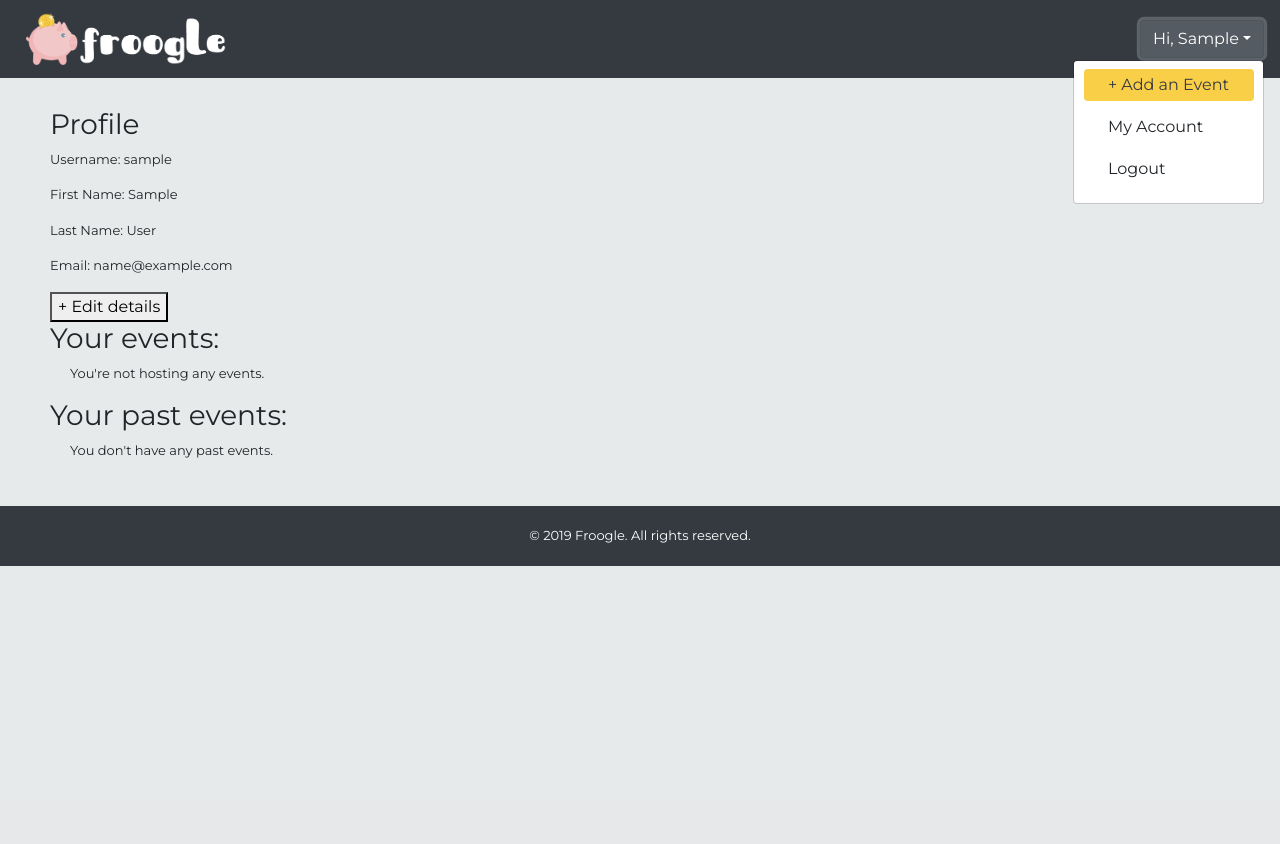
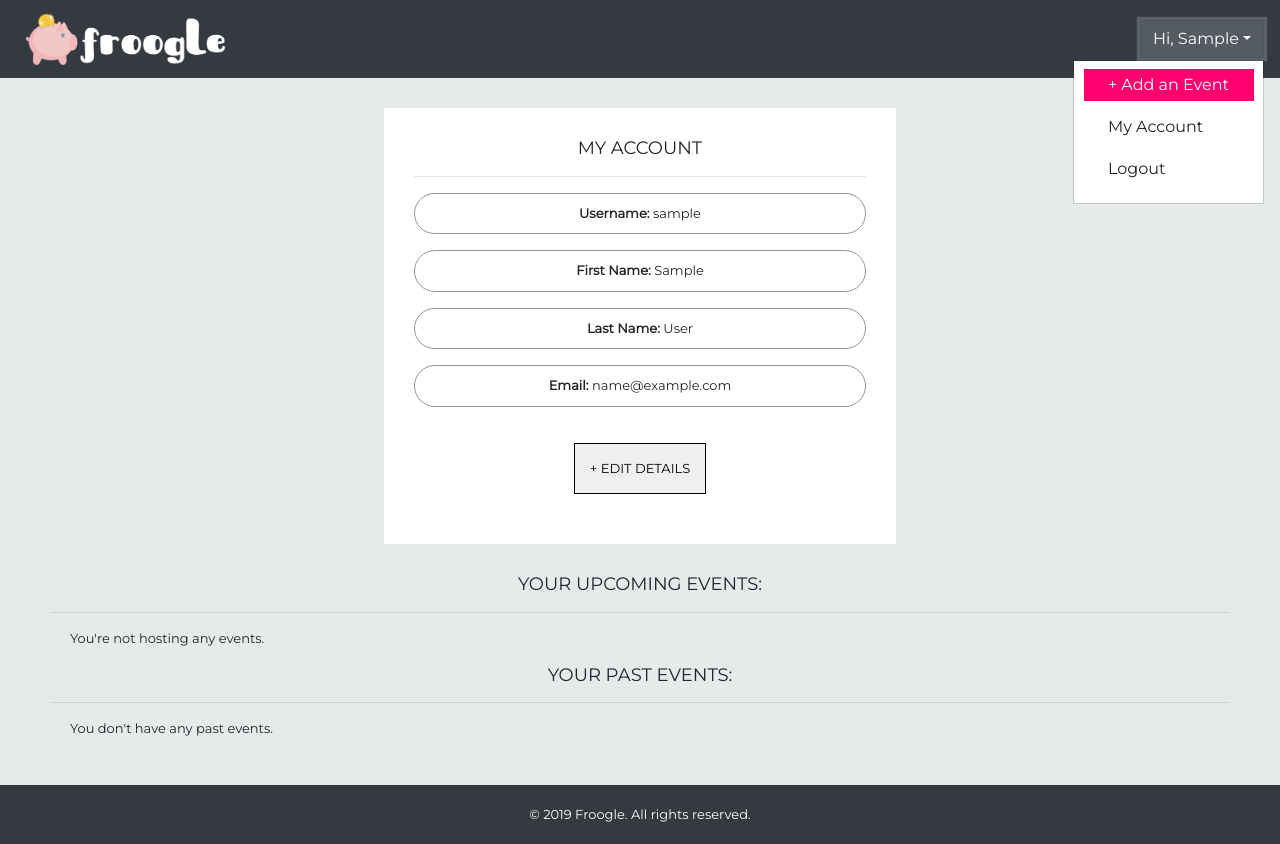
Before and after one commit to jojo-baker/eventfinda-app, a Django app: page /event-finder/my-account/ in a window 1280 px wide, after a click that opens the changed part. Before the commit the page ends 566 px from the top, so only its background shows below. Run offline with Django 3.2, Linux system fonts and the light colour scheme; the visitor is signed in with stand-in values (Sample User, id 1); data that the repository does not hold is empty; some libraries are stand-ins or nearby versions.

Commit message:
styling internal pages

```diff
--- a/eventFinderApp/templates/eventFinderApp/account.html
+++ b/eventFinderApp/templates/eventFinderApp/account.html
@@ -2,20 +2,29 @@
 
 {% block content %}
 
-<h3>Profile</h3>
-<p>Username: {{ user.username }}</p>
-<p>First Name: {{ user.first_name }}</p>
-<p>Last Name: {{ user.last_name }}</p>
-<p>Email: {{ user.email }}</p>
+<div class="profile-details-container">
+    <div class="profile-details">
+        <h3 class="profile-titles">My Account</h3>
+        <hr>
+        <div class="profile-user-details">
+            <p class="user-details"><strong>Username:</strong> {{ user.username }}</p>
+            <p class="user-details"><strong>First Name:</strong> {{ user.first_name }}</p>
+            <p class="user-details"><strong>Last Name:</strong> {{ user.last_name }}</p>
+            <p class="user-details"><strong>Email:</strong> {{ user.email }}</p>
+        </div>
 
-{% if user.is_authenticated %}
-        <a href="{% url 'users:editprofile' %}"><button id="editprofile">+ Edit details</button></a>
-{% else %}
-    <p><a href="{% url 'login' %}">Login to edit this profile</a></p>
-{% endif %}
+        {% if user.is_authenticated %}
+                <div class="center-button">
+                <a href="{% url 'users:editprofile' %}"><button id="editprofile">+ Edit details</button></a>
+                </div>
+        {% else %}
+            <p><a href="{% url 'login' %}">Login to edit this profile</a></p>
+        {% endif %}
+    </div>
+</div>
 
-<h3>Your events:</h3>
-
+<h3 class="profile-titles">Your upcoming events:</h3>
+<hr>
 <div class = "container">
         <div class ="row">
             {% if events_list %}
@@ -31,7 +40,8 @@
         </div>
     </div>
 
-<h3>Your past events:</h3>
+<h3 class="profile-titles">Your past events:</h3>
+<hr>
 <div class = "container">
         <div class ="row">
             {% if events_list %}
--- a/eventFinderApp/templates/eventFinderApp/editevent.html
+++ b/eventFinderApp/templates/eventFinderApp/editevent.html
@@ -1,6 +1,8 @@
 {% extends "base.html" %}
 {% block content %}
 
+<div class="page-container">
+    <div class="sm-page-container">
         {% load crispy_forms_tags %}
         <form method="post" novalidate enctype="multipart/form-data">
             {{ eventform.media }}
@@ -8,4 +10,6 @@
             {{ form|crispy }}
             <button type="submit" value="Update" class="btn btn-primary">Update</button>
         </form>
+    </div>
+</div>
 {% endblock %}
--- a/eventFinderApp/templates/eventFinderApp/index.html
+++ b/eventFinderApp/templates/eventFinderApp/index.html
@@ -26,7 +26,7 @@
             <span aria-hidden="true">&times;</span>
           </button>
         </div>
-        <div class="modal-body">
+        <div class="modal-body filter-pop-up">
           <form method="GET">
             {{ filter.form }}
             {{ form.media }}
--- a/static/style.css
+++ b/static/style.css
@@ -6,16 +6,7 @@
     margin: 0px 50px;
     background-color: #e6eaea;
     font-family: 'Montserrat', sans-serif;
-    /* margin: 0 auto; */
-    /* background-image: url("{% static/piggy-bg.jpg' %}"); */
-    /* background-size: 200px; */
 }
-/* .body-container {
-    background-color: white;
-    box-shadow: 0 4px 8px 0 rgba(0, 0, 0, 0.2), 0 6px 20px 0 rgba(0, 0, 0, 0.19);
-    padding-left: 50px;
-    padding-right: 50px;
-} */
 
 .footer {
     background-color: #343a40;
@@ -27,11 +18,6 @@
 }
 
 header {
-    /* display: flex;
-    justify-content: space-between;
-    align-items: center;
-    border-bottom: 1px solid #000;
-    margin-bottom: 20px; */
     margin: 0px -50px 0px -50px;
 }
 
@@ -211,7 +197,7 @@
     font-size: 13px;
 }
 
-.check-it-out {
+.check-it-out, #editprofile {
     border: 1px solid #000;
     text-transform: uppercase;
     font-size: 13px;
@@ -220,9 +206,14 @@
     margin: 20px;
     transition: .5s ease;
 }
-.check-it-out:hover {
-    background-color: #fbfbfb;
+.check-it-out:hover, #editprofile:hover {
+    color: #959595;
+    border: 1px solid #959595;
     cursor: pointer;
+}
+.center-button {
+    display: flex;
+    justify-content: center;
 }
 .edit-details {
     font-size: 13px;
@@ -242,3 +233,87 @@
     width: 100%;
     margin-bottom: 20px;
 }
+
+/* Profile Page CSS */
+.profile-details-container {
+    display: flex;
+    justify-content: center;
+}
+.profile-details {
+    background-color: white;
+    padding: 30px;
+    margin-bottom: 30px;
+    width: 40vw;
+}
+@media (max-width:768px) {
+    .profile-details {
+        width: 80vw;
+    }
+  }
+.profile-titles {
+    text-align: center;
+    text-transform: uppercase;
+    font-size: 18px;
+}
+.profile-user-details {
+    text-align: center;
+}
+.user-details {
+    border: 1px solid #959595;
+    padding: 10px;
+    border-radius: 35px;
+}
+
+/* .filter-pop-up {
+    display: block;
+} */
+.modal-content form {
+    display: block;
+}
+
+.add-event-form input{
+
+}
+
+/* Dropdown in nav */
+.highlight-btn {
+    border-radius: 0px;
+    background-color: #ff006f;
+    color: white;
+}
+.highlight-btn:hover {
+    background-color: #e91067;
+    color: white;
+}
+.dropdown-menu-right {
+    border-radius: 0px;;
+}
+.dropdown-toggle {
+    border-radius: 0px;
+}
+
+.sm-page-container {
+    width: 40vw;
+}
+@media (max-width:768px) {
+    .sm-page-container {
+        width: 80vw;
+    }
+  }
+  .page-container {
+      display: flex;
+      justify-content: center;
+  }
+
+button.btn.btn-primary, button#editevent {
+    background-color: #ff006f;
+    border-radius: 0px;
+    text-transform: uppercase;
+    border: none;
+    padding: 10px;
+    color: white
+  }
+  button.btn.btn-primary:hover, button#editevent:hover {
+    background-color: #e91067;
+    color: white;
+  }
--- a/templates/nav.html
+++ b/templates/nav.html
@@ -4,12 +4,12 @@
                 <div class="btn-group">
                         <button type="button" class="btn btn-secondary dropdown-toggle" data-toggle="dropdown" aria-haspopup="true" aria-expanded="false">Hi, {{ user.first_name }}</button>
                         <div class="dropdown-menu dropdown-menu-right">
-                                <a class="dropdown-item btn btn-danger" href="{% url 'eventFinderApp:add_event' %}">+ Add an Event</a>
+                                <a class="dropdown-item btn highlight-btn" href="{% url 'eventFinderApp:add_event' %}">+ Add an Event</a>
                                 <a class="dropdown-item" href="{% url 'eventFinderApp:account' %}">My Account</a>
                                 <a class="dropdown-item" href="{% url 'logout' %}">Logout</a>
                         </div>
                 </div>
             {% else %}
-            <a href="{% url 'login' %}"><button type="button" class="btn btn-danger" aria-haspopup="false" aria-expanded="false">Login/Register</button></a>
+            <a href="{% url 'login' %}"><button type="button" class="btn highlight-btn" aria-haspopup="false" aria-expanded="false">LOGIN/REGISTER</button></a>
             {% endif %}
     </nav>
--- a/users/templates/registration/login.html
+++ b/users/templates/registration/login.html
@@ -1,6 +1,8 @@
 {% extends "base.html" %}
 {% block content %}
 
+<div class="page-container">
+  <div class="sm-page-container">
     {% load crispy_forms_tags %}
     <form method="post" novalidate>
         {% csrf_token %}
@@ -9,6 +11,7 @@
       </form>
       <br>
       <p>Don't have an account? <a href ="{% url 'users:register' %}">Click here to register!</a></p>
-
+  </div>
+</div>
 
 {% endblock %}
--- a/users/templates/registration/register.html
+++ b/users/templates/registration/register.html
@@ -1,6 +1,8 @@
 {% extends "base.html" %}
 {% block content %}
 
+<div class="page-container">
+    <div class="sm-page-container">
       {% load crispy_forms_tags %}
 
       <form method="post" novalidate>
@@ -8,5 +10,7 @@
           {{ form|crispy }}
           <button type="submit" value="Update" class="btn btn-primary">Register</button>
         </form>
+    </div>
+</div>
 
 {% endblock %}
```
Also changed, not shown: eventFinderApp/templates/eventFinderApp/add-event.html (+7 -2 lines), eventFinderApp/templates/eventFinderApp/event.html (+19 -13 lines), media/event-on-facebook_N3Zyj9e.jpg (added), media/images_J3m031w_0jjenA3.jpg (added), 1 other file. Lines whose indentation alone changed are shown as unchanged.
